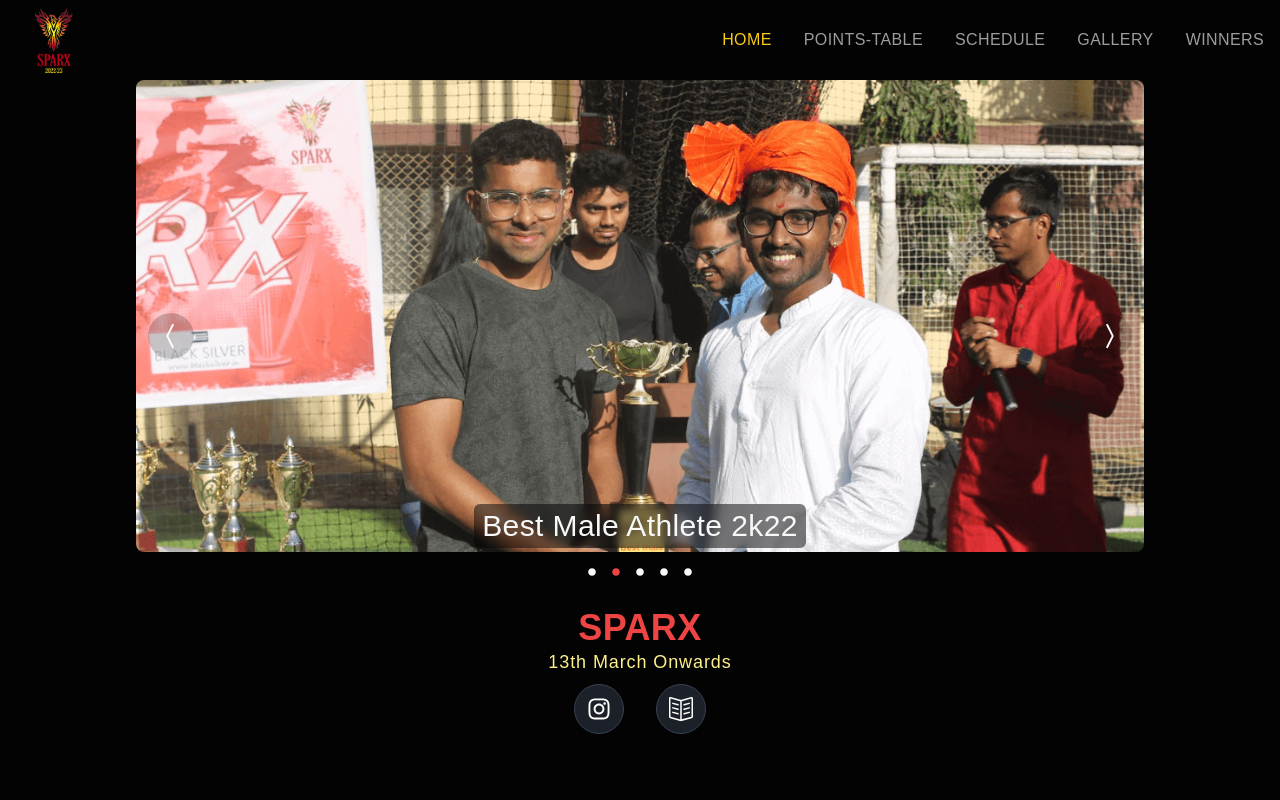
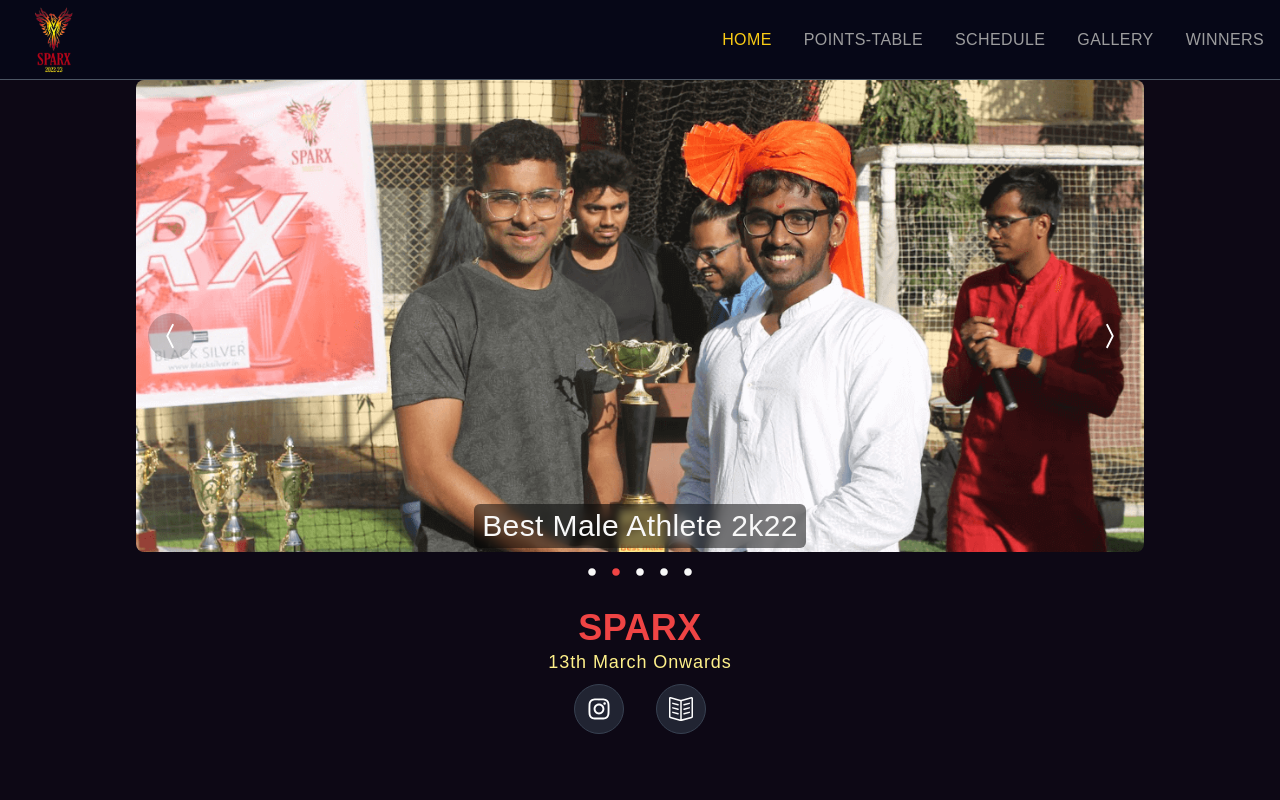
Before and after one commit to MrunalVaidya0715/sparx-website, a Next.js app in the folder sparx-web-app/: page / in a window 1280 px wide. Shown: the top 800 px of the page. Built offline with nearby package versions, Linux system fonts and the light colour scheme.

Commit message:
changed Colors

```diff
--- a/sparx-web-app/components/Navbar.jsx
+++ b/sparx-web-app/components/Navbar.jsx
@@ -80,7 +80,7 @@ function Navbar() {
 
 
   return (
-    <div className={shadow ? ('fixed backdrop-blur-sm bg-[#030303]/90 w-full h-20 z-[100]') : ('fixed bg-[#030303] w-full h-20 z-[100]')}>
+    <div className={shadow ? ('fixed border-b-[1px] border-gray-600 backdrop-blur-sm bg-[#060717]/90 w-full h-20 z-[100]') : ('fixed border-b-[1px] border-gray-600 bg-[#060717] w-full h-20 z-[100]')}>
       <div className='flex justify-between items-center w-full h-full  px-4 2xl:px-16'>
         <Link href='/'>
           <Image src={Logo} alt="/" width='75' height='50' />
--- a/sparx-web-app/src/styles/globals.css
+++ b/sparx-web-app/src/styles/globals.css
@@ -11,7 +11,7 @@ html{
 
 @layer base {
   body {
-    @apply bg-[#030303] text-[#f8f8f8] tracking-wide
+    @apply bg-[#0d0815] text-[#f8f8f8] tracking-wide
   }
 
   h1, h2, h3, h4, h5, h6 {
```
